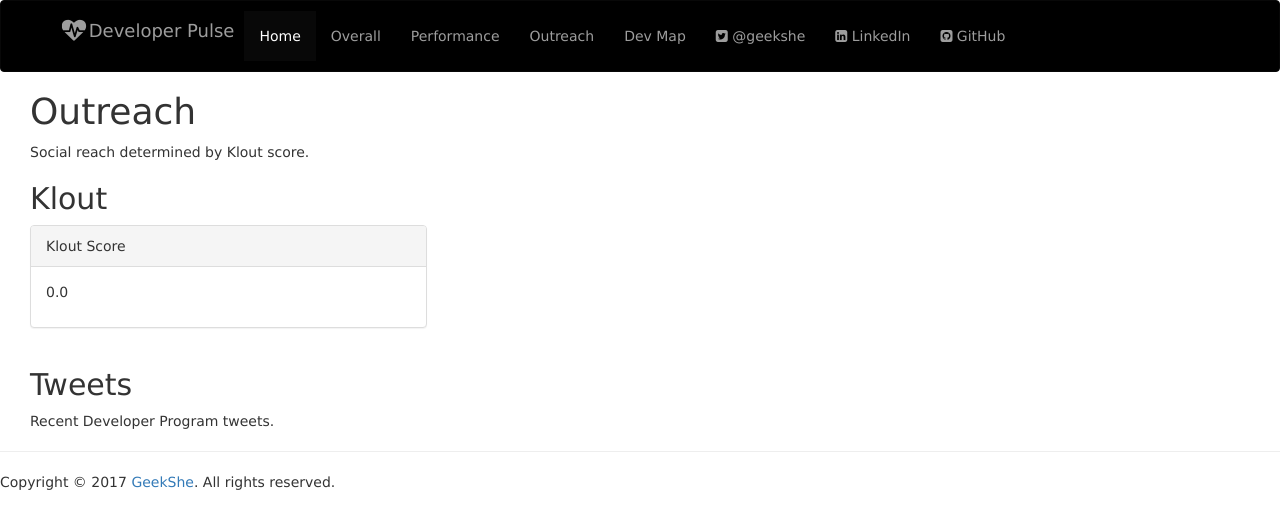
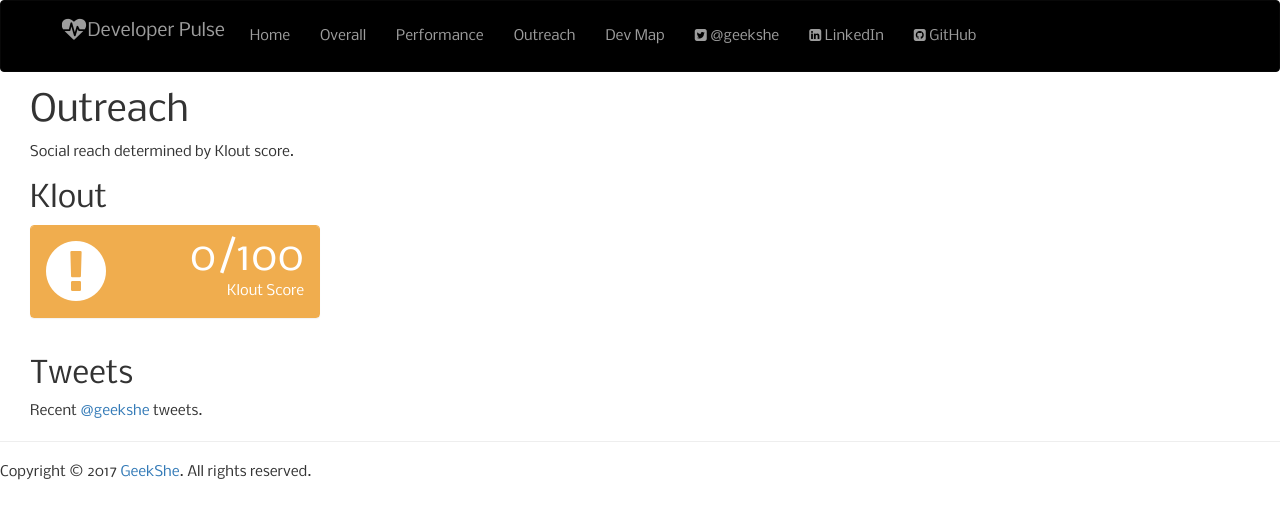
Before and after one commit to geekshe/developer-program-dashboard, a Flask app: template templates/social.html in a window 1280 px wide. Shown: the top 529 px of the page. Run offline with Flask 2, Linux system fonts and the light colour scheme; the template is opened without the code that fills it, so the values that code supplies are empty; parts of the project's set-up code (start-up, migrations or seed data) failed here and were passed over; some libraries are stand-ins or nearby versions.

Commit message:
Small cosmetic changes to support demo

```diff
--- a/server.py
+++ b/server.py
@@ -156,7 +156,7 @@ if __name__ == "__main__":
     connect_to_db(app)
 
     # Use the DebugToolbar
-    DebugToolbarExtension(app)
+    # DebugToolbarExtension(app)
 
     app.config['DEBUG_TB_INTERCEPT_REDIRECTS'] = False
     app.config['SQLALCHEMY_TRACK_MODIFICATIONS'] = False
--- a/static/css/styles.css
+++ b/static/css/styles.css
@@ -2,7 +2,7 @@ body {
 	margin:0;
 	padding:0;
 	background-color: #FFF;
-	font-family:Verdana, Geneva, sans-serif;
+	font-family:'Nobile', Verdana, Geneva, sans-serif;
 }
 
 .content {
--- a/templates/base.html
+++ b/templates/base.html
@@ -18,6 +18,7 @@
     <link href="/static/css/sb-admin.css" rel="stylesheet">
 
     <!-- Custom Fonts -->
+    <link href="https://fonts.googleapis.com/css?family=Nobile" rel="stylesheet">
     <link href="/static/font-awesome/css/font-awesome.min.css" rel="stylesheet" type="text/css">
 
     <link rel="stylesheet" href="/static/css/styles.css" type="text/css">
@@ -38,7 +39,7 @@
         </div>
         <div class="navbar-collapse collapse">
             <ul class="nav navbar-nav">
-                <li class="active"><a href="/">Home</a>
+                <li><a href="/">Home</a>
                 </li>
                 <li><a href="/bubble">Overall</a>
                 </li>
--- a/templates/map.html
+++ b/templates/map.html
@@ -18,7 +18,7 @@
         color: '#cccccc',
         hoverOpacity: 0.7,
         selectedColor: '#666666',
-        enableZoom: true,
+        enableZoom: false,
         showTooltip: true,
         scaleColors: ['#afd69a', '#478227'],
         values: dev_density,
@@ -29,8 +29,8 @@
 
 <h1>Developer Locations</h1>
 
-
-<div id="vmap" style="width: 600px; height: 400px;"></div>
+<p>Areas worldwide with the greatest density of Ecommerce API developers.</p>
+<div id="vmap" style="width: 800px; height: 600px;"></div>
 
 
 {% endblock %}
--- a/templates/social.html
+++ b/templates/social.html
@@ -13,42 +13,48 @@
 <h2>Klout</h2>
 
 <div class="row">
-      <!-- /.col-lg-4 -->
-      <div class="col-lg-4">
-          <div class="panel panel-default">
+    <div class="col-lg-3 col-md-6">
+        <div class="panel panel-yellow">
             <div class="panel-heading">
-                  Klout Score
+                <div class="row">
+                    <div class="col-xs-3">
+                        <!-- Status icon -->
+                        <i class="fa fa-exclamation-circle fa-5x"></i>
                     </div>
-              <!-- /.panel-heading -->
-              <div class="panel-body">
-                <p>
-                  {{ '%0.1f' % klout_score |float }}
-                </p>
-              <!-- /.panel-body -->
+                    <div class="col-xs-9 text-right">
+                        <div class="huge">{{ '%0.0f' % klout_score |float }}/100</div>
+                        <div>Klout Score</div>
                     </div>
-          <!-- /.panel -->
+                </div>
+            </div>
+<!--             <a href="/social">
+                <div class="panel-footer">
+                    <span class="pull-left">View Details</span>
+                    <span class="pull-right"><i class="fa fa-arrow-circle-right"></i></span>
+                    <div class="clearfix"></div>
+                </div>
+            </a> -->
         </div>
     </div>
 </div>
 
 
 <h2>Tweets</h2>
-<p>Recent Developer Program tweets.</p>
+<p>Recent <a href="https://www.twitter.com/geekshe">@geekshe</a> tweets.</p>
   {% for tweet in my_tweets %}
     <div class="row">
       <!-- /.col-lg-4 -->
       <div class="col-lg-4">
           <div class="panel panel-default">
               <div class="panel-heading">
-                  Tweet ID: {% if tweet is defined %}{{tweet.id}}{% endif %}
+                  {% if tweet is defined %}<a href="https://www.twitter.com/{{tweet.user.screen_name}}/status/{{tweet.id}}">{{tweet.id}}</a>{% endif %}
               </div>
               <!-- /.panel-heading -->
               <div class="panel-body">
                 <p>
                   {{ tweet.text }}
                   <br>
-                  <strong>@{{ tweet.user.screen_name }}</strong>
-                  | <a href="https://www.twitter.com/{{tweet.user.screen_name}}/status/{{tweet.id}}">link</a>
+                  <strong><a href="https://www.twitter.com/{{tweet.user.screen_name}}">@{{ tweet.user.screen_name }}</a></strong>
                   <br>
                   {{tweet.created_at|strftime}}
                 </p>
```
Also changed, not shown: templates/bubble.html (+10 -4 lines), templates/env.html (+6 -6 lines). Lines whose indentation alone changed are shown as unchanged.
